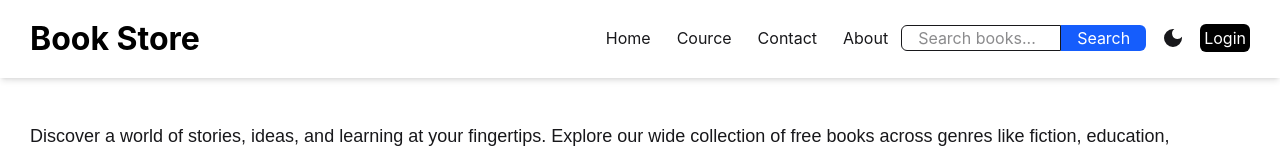
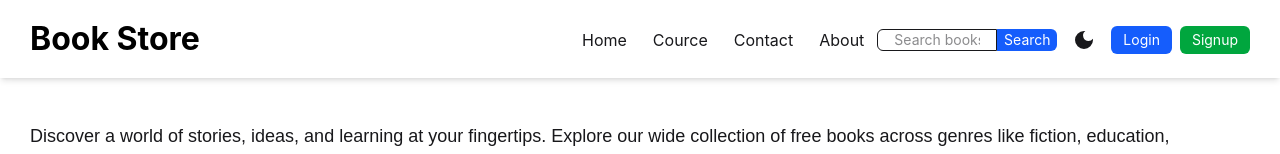
Before and after one commit to Sahilrawat666/bookstore, a React (Vite) app in the folder frontend/: page / in a window 1280 px wide. Shown: the top 154 px of the page. Built offline with nearby package versions, Linux system fonts and the light colour scheme; no server answers.

Commit message:
buttons added

```diff
--- a/frontend/src/components/Login.jsx
+++ b/frontend/src/components/Login.jsx
@@ -92,12 +92,12 @@ function Login() {
             </div>
             {/* button--------------- */}
             <div className="flex justify-around items-center mt-4">
-              <button className="bg-pink-500 cursor-pointer text-white rounded-md px-3 py-1 hover:bg-pink-700 duration-200">
+              <button className="px-3 py-1 sm:text-sm text-white bg-blue-600 rounded-md hover:bg-blue-700 dark:bg-slate-800 dark:hover:bg-slate-700 transition">
                 Login
               </button>
 
               <p className="text-sm">
-                Not registered?
+                Not registered
                 <Link
                   to="/signup"
                   className=" underline text-blue-500 cursor-pointer"
--- a/frontend/src/components/Logout.jsx
+++ b/frontend/src/components/Logout.jsx
@@ -21,7 +21,7 @@ function Logout() {
   return (
     <div>
       <button
-        className="px-1 py-1 bg-red-500 text-white rounded-md cursor-pointer    "
+        className="px-1 py-1 sm:text-sm text-white bg-red-600 rounded-md hover:bg-red-700 dark:bg-red-800 dark:hover:bg-red-700 transition"
         onClick={handleLogout}
       >
         Logout
--- a/frontend/src/components/Navbar.css
+++ b/frontend/src/components/Navbar.css
@@ -23,6 +23,7 @@ nav {
   align-items: center;
   margin-top: 5px;
   list-style: none;
+  /* max-width: 400px; */
 }
 .nav-links li a {
   padding: 2px 3px;
@@ -88,7 +89,7 @@ nav {
   background-color: rgb(83, 83, 83);
 }
 
-@media screen and (max-width: 769px) {
+@media screen and (max-width: 639px) {
   .nav-links ul li a {
     padding: 3px 5px;
     margin: 0px 5px;
--- a/frontend/src/components/Navbar.jsx
+++ b/frontend/src/components/Navbar.jsx
@@ -84,7 +84,7 @@ function Navbar() {
     <>
       <nav className=" sticky top-0 left-0 bg-white/30 backdrop-blur-md shadow-md dark:bg-slate-900 dark:text-white dark:border-white ">
         <label className="logo text-black dark:text-white ">Book Store</label>
-        <ul className="nav-links">
+        <ul className="nav-links ">
           <li>
             <a href="/">Home</a>
           </li>
@@ -97,9 +97,6 @@ function Navbar() {
           <li>
             <a href="">About</a>
           </li>
-          {/* toast.success("loggedin successfully");
-{authUser?{handleSearch}: } */}
-          {/* {authUser ? (handleSearch()) : toast.success("please login first")} */}
 
           <li className="flex items-center ">
             <form
@@ -118,11 +115,11 @@ function Navbar() {
                 placeholder="Search books..."
                 value={searchTerm}
                 onChange={(e) => setSearchTerm(e.target.value)}
-                className="px-4  border rounded-l-md focus:outline-none lg:max-w-40 md:max-w-20"
+                className="px-4  border rounded-l-md focus:outline-none  sm:w-30 sm:text-sm"
               />
               <button
                 type="submit"
-                className="bg-blue-600 text-white px-4 rounded-r-md hover:bg-blue-700"
+                className="bg-blue-600 text-white sm:w-15 sm:text-sm  rounded-r-md hover:bg-blue-700"
               >
                 Search
               </button>
@@ -143,20 +140,28 @@ function Navbar() {
               )}
             </i>
           </li>
-          <span className="my-1.5">
+          <span className="my-1.5 flex gap-2">
             {authUser ? (
               <Logout />
             ) : (
-              <a
-                className=" bg-black px-1 py-1 rounded-md text-white dark:bg-slate-950 dark:hover:bg-slate-800 "
-                href="/login"
-              >
-                Login
-              </a>
+              <>
+                <a
+                  href="/login"
+                  className="px-3 py-1 sm:text-sm text-white bg-blue-600 rounded-md hover:bg-blue-700 dark:bg-slate-800 dark:hover:bg-slate-700 transition"
+                >
+                  Login
+                </a>
+                <a
+                  href="/signup"
+                  className="px-3 py-1 sm:text-sm text-white bg-green-600 rounded-md hover:bg-green-700 dark:bg-green-800 dark:hover:bg-green-700 transition"
+                >
+                  Signup
+                </a>
+              </>
             )}
           </span>
         </ul>
-        <div className=" flex items-center lg:hidden  float-right">
+        <div className=" flex items-center sm:hidden float-right">
           <i className="search-icon   cursor-pointer  ">
             <form
               onSubmit={(e) => {
```
Also changed, not shown: 6 other files (tests, documents, lock files or other folders).
